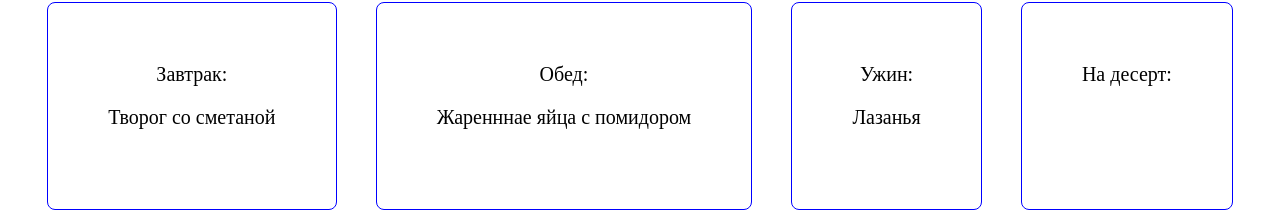
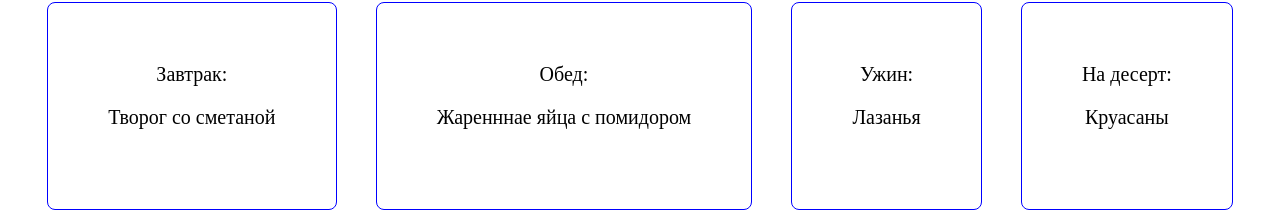
Before and after one commit to mirzonazir/foods, a plain HTML site: page index.html in a window 1280 px wide. Shown: the part 99-311 px from the top of the page. Drawn offline with Linux system fonts and the light colour scheme.

Commit message:
add dessert

```diff
--- a/index.html
+++ b/index.html
@@ -24,7 +24,7 @@
             </div>
             <div class="dessert">
                 <label for="dinner">На десерт:</label>
-                <p id="desset"></p>
+                <p id="dessert"></p>
             </div>
         </div>
     </div>
```
